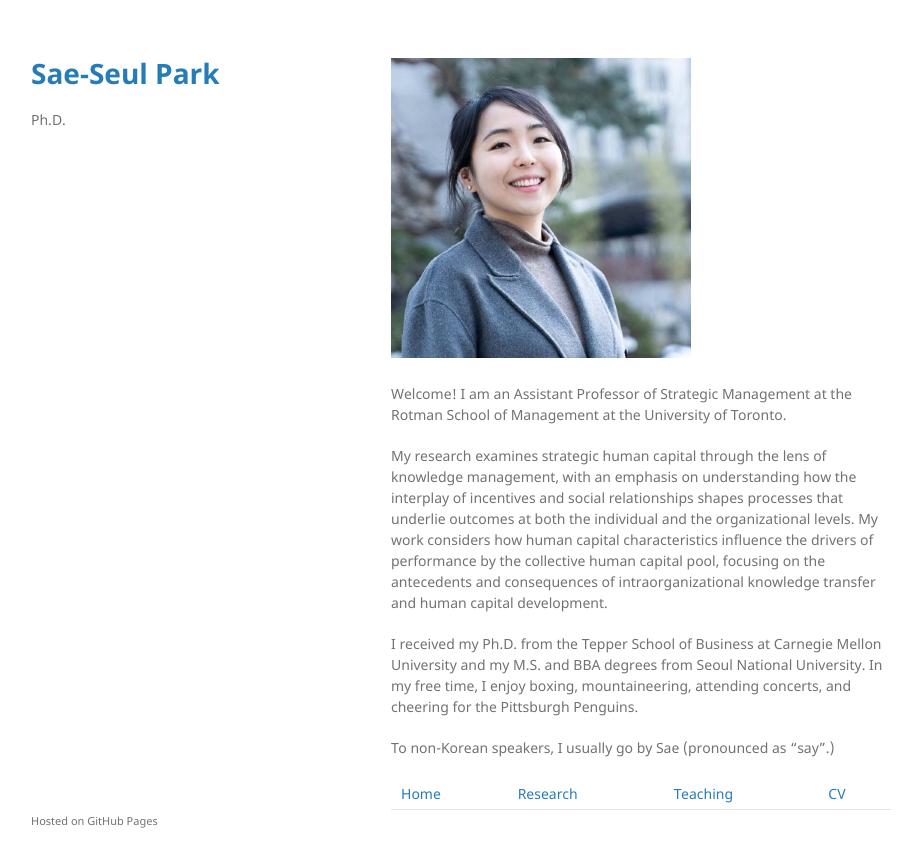
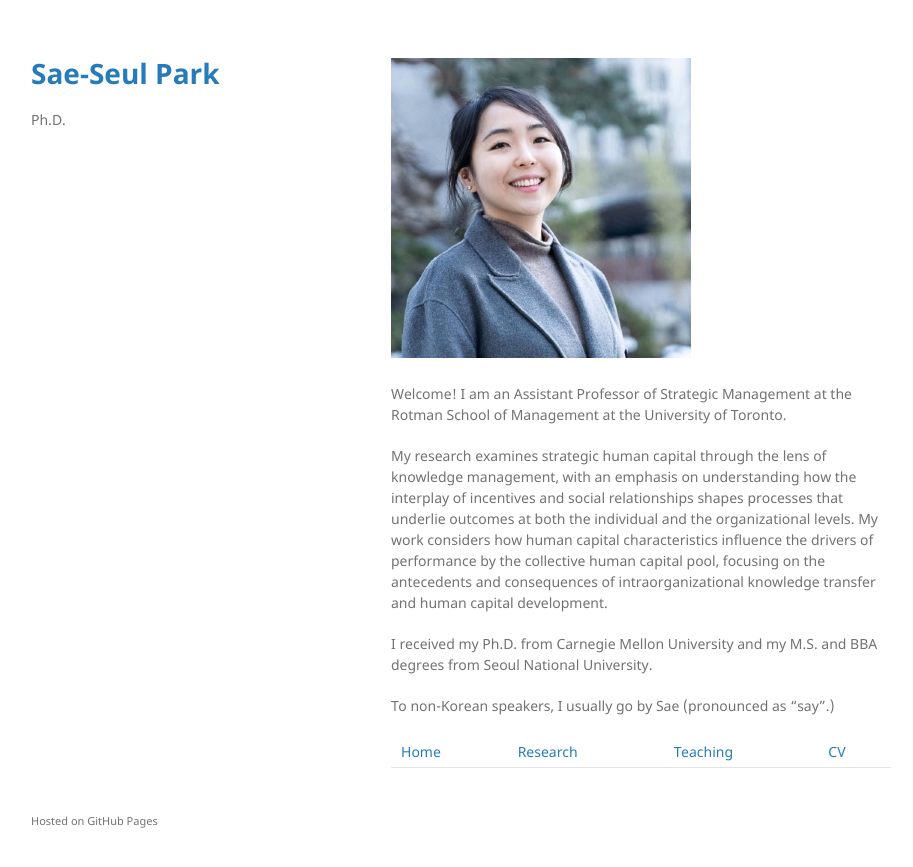
Before and after one commit to saepark/saepark.github.io, a Jekyll site: the page built from index.md, in a window 1280 px wide. Shown: the top 867 px of the page, without its empty margins (179-1092 px from the left). Built offline with Jekyll 4.4.1, drawn with Linux system fonts in a browser that asks for light colours; our own code applies the rules of GitHub Pages for plain Markdown files.

Commit message:
Update index.md

```diff
--- a/index.md
+++ b/index.md
@@ -4,7 +4,7 @@ Welcome! I am an Assistant Professor of Strategic Management at the Rotman Schoo
 
 My research examines strategic human capital through the lens of knowledge management, with an emphasis on understanding how the interplay of incentives and social relationships shapes processes that underlie outcomes at both the individual and the organizational levels. My work considers how human capital characteristics influence the drivers of performance by the collective human capital pool, focusing on the antecedents and consequences of intraorganizational knowledge transfer and human capital development.
 
-I received my Ph.D. from the Tepper School of Business at Carnegie Mellon University and my M.S. and BBA degrees from Seoul National University. In my free time, I enjoy boxing, mountaineering, attending concerts, and cheering for the Pittsburgh Penguins.
+I received my Ph.D. from Carnegie Mellon University and my M.S. and BBA degrees from Seoul National University.
 
 To non-Korean speakers, I usually go by Sae (pronounced as "say".)
 
```
